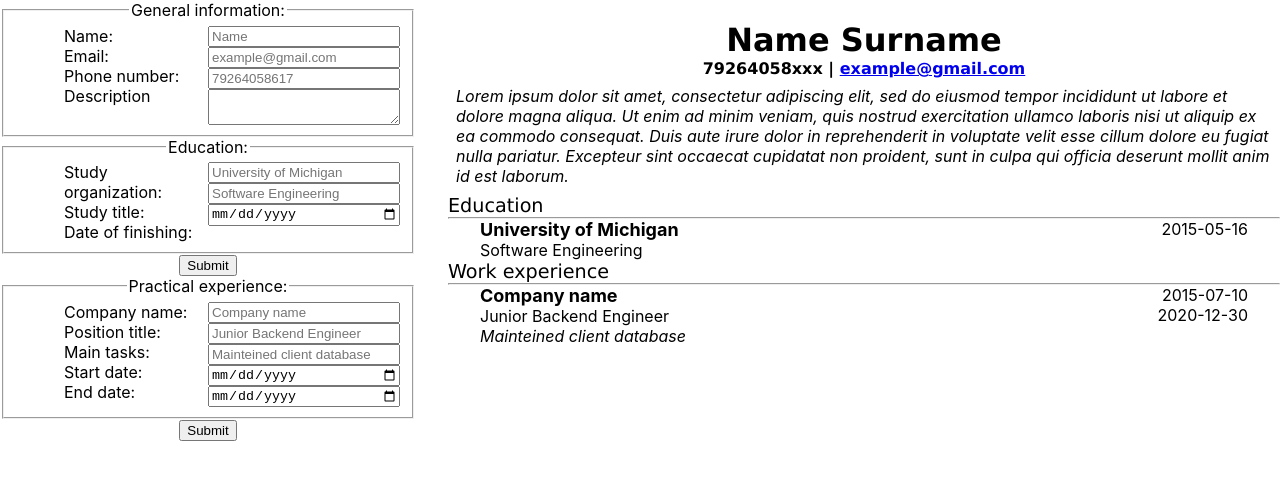
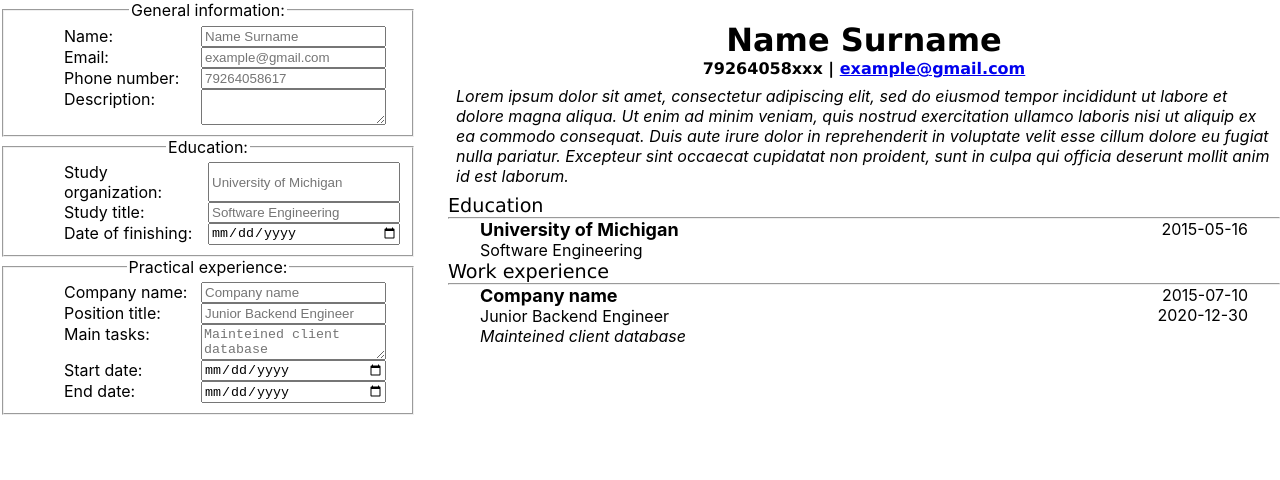
Before and after one commit to Hikyn/cv-creator, a React (Create React App) app: page / in a window 1280 px wide. Shown: the top 480 px of the page. Built offline with nearby package versions, Linux system fonts and the light colour scheme.

Commit message:
feat: onChange all cells

```diff
--- a/src/App.js
+++ b/src/App.js
@@ -28,12 +28,20 @@ class App extends Component {
       }
     }
 
-    this.setEducational = this.setEducational.bind(this);
-    this.setPractical = this.setPractical.bind(this);
     this.setName = this.setName.bind(this);
     this.setEmail = this.setEmail.bind(this);
     this.setPhoneNumber = this.setPhoneNumber.bind(this);
     this.setDescription = this.setDescription.bind(this);
+
+    this.setSchoolName = this.setSchoolName.bind(this);
+    this.setStudyTitle = this.setStudyTitle.bind(this);
+    this.setDateOfStudy = this.setDateOfStudy.bind(this);
+
+    this.setCompanyName = this.setCompanyName.bind(this);
+    this.setPositionTitle = this.setPositionTitle.bind(this);
+    this.setMainTasks = this.setMainTasks.bind(this);
+    this.setDateFrom = this.setDateFrom.bind(this);
+    this.setDateUntil = this.setDateUntil.bind(this);
   }
 
   setName(name) {
@@ -68,14 +76,68 @@ class App extends Component {
       }})
   }
 
-  setEducational(schoolName, studyTitle, dateOfStudy) {
+  setSchoolName(schoolName) {
     this.setState({
       educational: {
-        'schoolName': schoolName,
-        'studyTitle': studyTitle,
+        ...this.state.educational,
+        'schoolName': schoolName
+      }})
+  }
+
+  setStudyTitle(studyTitle) {
+    this.setState({
+      educational: {
+        ...this.state.educational,
+        'studyTitle': studyTitle
+      }})
+  }
+
+  setDateOfStudy(dateOfStudy) {
+    this.setState({
+      educational: {
+        ...this.state.educational,
         'dateOfStudy': dateOfStudy
-      },
-    })
+      }})
+  }
+
+  setCompanyName(companyName) {
+    this.setState({
+      practical: {
+        ...this.state.practical,
+        'companyName': companyName
+      }})
+  }
+
+  setPositionTitle(positionTitle) {
+    this.setState({
+      practical: {
+        ...this.state.practical,
+        'positionTitle': positionTitle
+      }})
+  }
+
+  setMainTasks(mainTasks) {
+    this.setState({
+      practical: {
+        ...this.state.practical,
+        'mainTasks': mainTasks
+      }})
+  }
+
+  setDateFrom(dateFrom) {
+    this.setState({
+      practical: {
+        ...this.state.practical,
+        'dateFrom': dateFrom
+      }})
+  }
+
+  setDateUntil(dateUntil) {
+    this.setState({
+      practical: {
+        ...this.state.practical,
+        'dateUntil': dateUntil
+      }})
   }
 
   setPractical(companyName, positionTitle, mainTasks, dateFrom, dateUntil) {
@@ -99,8 +161,15 @@ class App extends Component {
           setPhoneNumber={this.setPhoneNumber}
           setDescription={this.setDescription}
 
-          setEducational={this.setEducational}
-          setPractical={this.setPractical}
+          setSchoolName={this.setSchoolName}
+          setStudyTitle={this.setStudyTitle}
+          setDateOfStudy={this.setDateOfStudy}
+
+          setCompanyName={this.setCompanyName}
+          setPositionTitle={this.setPositionTitle}
+          setMainTasks={this.setMainTasks}
+          setDateFrom={this.setDateFrom}
+          setDateUntil={this.setDateUntil}
         />
         <CVPreview
           generalInfo={this.state.general}
--- a/src/components/CVEditor.js
+++ b/src/components/CVEditor.js
@@ -18,8 +18,18 @@ export default class CVEditor extends Component {
                     setPhoneNumber={this.props.setPhoneNumber}
                     setDescription={this.props.setDescription}
                 />
-                <Educational submitInfo={this.props.setEducational}/>
-                <Practical submitInfo={this.props.setPractical}/>
+                <Educational
+                    setSchoolName={this.props.setSchoolName}
+                    setStudyTitle={this.props.setStudyTitle}
+                    setDateOfStudy={this.props.setDateOfStudy}
+                />
+                <Practical
+                    setCompanyName={this.props.setCompanyName}
+                    setPositionTitle={this.props.setPositionTitle}
+                    setMainTasks={this.props.setMainTasks}
+                    setDateFrom={this.props.setDateFrom}
+                    setDateUntil={this.props.setDateUntil}
+                />
             </div>
         )
     }
--- a/src/components/Educational.js
+++ b/src/components/Educational.js
@@ -4,37 +4,38 @@ export default class Educational extends Component {
     constructor(props) {
         super(props)
 
-        this.handleSubmit = this.handleSubmit.bind(this);
+        this.handleSchoolNameChange = this.handleSchoolNameChange.bind(this);
+        this.handleStudyTitleChange = this.handleStudyTitleChange.bind(this);
+        this.handleDateOfStudyChange = this.handleDateOfStudyChange.bind(this);
     }
 
-    handleSubmit(e) {
-        e.preventDefault();
+    handleSchoolNameChange(e) {
+        this.props.setSchoolName(e.target.value);
+    }
 
-        const form = e.target;
-        const formData = new FormData(form);
-        const formJson = Object.fromEntries(formData.entries());
-        console.log(formJson);
+    handleStudyTitleChange(e) {
+        this.props.setStudyTitle(e.target.value);
+    }
 
-        this.props.submitInfo(formJson.schoolName, formJson.studyTitle, formJson.dateOfStudy);
+    handleDateOfStudyChange(e) {
+        this.props.setDateOfStudy(e.target.value);
     }
+
 
     render() {
         return (
-            <form method='post' onSubmit={this.handleSubmit}>
-                <fieldset className="gridFieldset">
+            <form method='post'>
+                <fieldset>
                     <legend>Education: </legend>
                     <div className='flexRows'>
                         <label htmlFor='schoolName'>Study organization:</label>
+                        <input type="text" name='schoolName' placeholder="University of Michigan" onChange={this.handleSchoolNameChange}></input>
                         <label htmlFor='studyTitle'>Study title:</label>
+                        <input type="text" name='studyTitle' placeholder="Software Engineering" onChange={this.handleStudyTitleChange}></input>
                         <label htmlFor='dateOfStudy'>Date of finishing:</label>
-                    </div>
-                    <div className='flexRows'>
-                        <input type="text" name='schoolName' placeholder="University of Michigan"></input>
-                        <input type="text" name='studyTitle' placeholder="Software Engineering"></input>
-                        <input type="date" name='dateOfStudy'></input>
+                        <input type="date" name='dateOfStudy' onChange={this.handleDateOfStudyChange}></input>
                     </div>
                 </fieldset>
-                <button type="submit">Submit</button>
             </form>
         )
     }
--- a/src/components/General.js
+++ b/src/components/General.js
@@ -29,18 +29,16 @@ export default class General extends Component {
     render() {
         return (
             <form method='post'>
-                <fieldset className="gridFieldset">
+                <fieldset>
                     <legend>General information: </legend>
                     <div className='flexRows'>
                         <label htmlFor='name'>Name:</label>
+                        <input type="text" name='name' placeholder="Name Surname" onChange={this.handleNameChange}></input>
                         <label htmlFor='email'>Email: </label>
+                        <input type="email" name='email' placeholder="example@gmail.com" onChange={this.handleEmailChange}></input>
                         <label htmlFor='phone'>Phone number:</label>
-                        <label htmlFor='description'>Description</label>
-                    </div>
-                    <div className='flexRows'>
-                        <input type="text" name='name' placeholder="Name" onChange={this.handleNameChange}></input>
-                        <input type="email" name='email' placeholder="example@gmail.com" onChange={this.handleEmailChange}></input>
                         <input type="tel" name='phoneNumber' placeholder="79264058617" onChange={this.handlePhoneNumberChange}></input>
+                        <label htmlFor='description'>Description:</label>
                         <textarea type="text" name='description' onChange={this.handleDescriptionChange}></textarea>
                     </div>
                 </fieldset>
--- a/src/components/Practical.js
+++ b/src/components/Practical.js
@@ -4,46 +4,51 @@ export default class Practical extends Component {
     constructor(props) {
         super(props)
 
-        this.handleSubmit = this.handleSubmit.bind(this);
+        this.handleCompanyNameChange = this.handleCompanyNameChange.bind(this);
+        this.handlePositionTitleChange = this.handlePositionTitleChange.bind(this);
+        this.handleMainTasksChange = this.handleMainTasksChange.bind(this);
+        this.handleDateFromChange = this.handleDateFromChange.bind(this);
+        this.handleDateUntilChange = this.handleDateUntilChange.bind(this);
     }
 
-    handleSubmit(e) {
-        e.preventDefault();
+    handleCompanyNameChange(e) {
+        this.props.setCompanyName(e.target.value);
+    }
 
-        const form = e.target;
-        const formData = new FormData(form);
-        const formJson = Object.fromEntries(formData.entries());
-        console.log(formJson);
+    handlePositionTitleChange(e) {
+        this.props.setPositionTitle(e.target.value);
+    }
 
-        this.props.submitInfo(
-            formJson.companyName,
-            formJson.positionTitle,
-            formJson.mainTasks,
-            formJson.dateFrom,
-            formJson.dateUntil);
+    handleMainTasksChange(e) {
+        this.props.setMainTasks(e.target.value);
+    }
+
+    handleDateFromChange(e) {
+        this.props.setDateFrom(e.target.value);
+    }
+
+    handleDateUntilChange(e) {
+        this.props.setDateUntil(e.target.value);
     }
 
     render() {
         return (
             <form method='post' onSubmit={this.handleSubmit}>
-                <fieldset className="gridFieldset">
+                <fieldset>
                     <legend>Practical experience: </legend>
                     <div className='flexRows'>
                         <label htmlFor='companyName'>Company name:</label>
+                        <input type="text" name='companyName' placeholder="Company name" onChange={this.handleCompanyNameChange}></input>
                         <label htmlFor='positionTitle'>Position title:</label>
+                        <input type="text" name='positionTitle' placeholder="Junior Backend Engineer" onChange={this.handlePositionTitleChange}></input>
                         <label htmlFor='mainTasks'>Main tasks:</label>
+                        <textarea type="text" name='mainTasks' placeholder="Mainteined client database" onChange={this.handleMainTasksChange}></textarea>
                         <label htmlFor='dateFrom'>Start date: </label>
+                        <input type="date" name='dateFrom' onChange={this.handleDateFromChange}></input>
                         <label htmlFor='phone'>End date: </label>
-                    </div>
-                    <div className='flexRows'>
-                        <input type="text" name='companyName' placeholder="Company name"></input>
-                        <input type="text" name='positionTitle' placeholder="Junior Backend Engineer"></input>
-                        <input type="text" name='mainTasks' placeholder="Mainteined client database"></input>
-                        <input type="date" name='dateFrom'></input>
-                        <input type="date" name='dateUntil'></input>
+                        <input type="date" name='dateUntil' onChange={this.handleDateUntilChange}></input>
                     </div>
                 </fieldset>
-                <button type="submit">Submit</button>
             </form>
         )
     }
--- a/src/styles/CVEditor.css
+++ b/src/styles/CVEditor.css
@@ -9,16 +9,12 @@ fieldset label input {
 }
 
 .flexRows {
-    display: flex;
+    display: grid;
     flex-direction: column;
-}
-
-.gridFieldset {
-    display: grid;
     grid: 1fr / 1fr 1fr;
 }
 
-.gridFieldset label {
+.flexRows label {
     text-align: left;
     margin-left: 3rem;
 }
```
